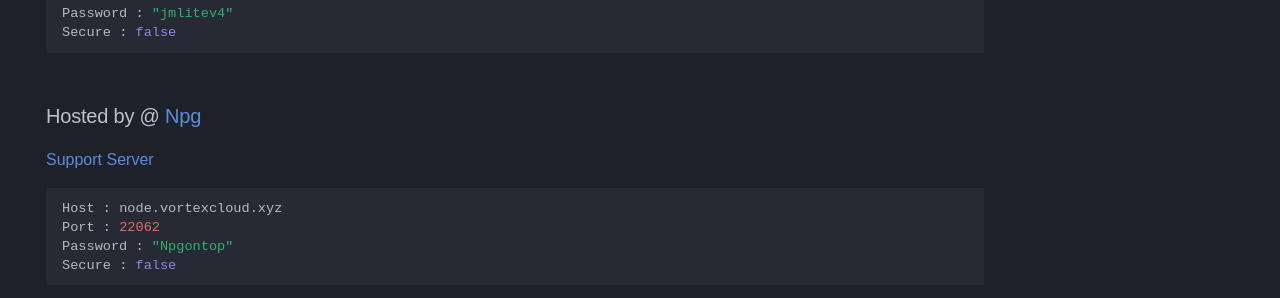
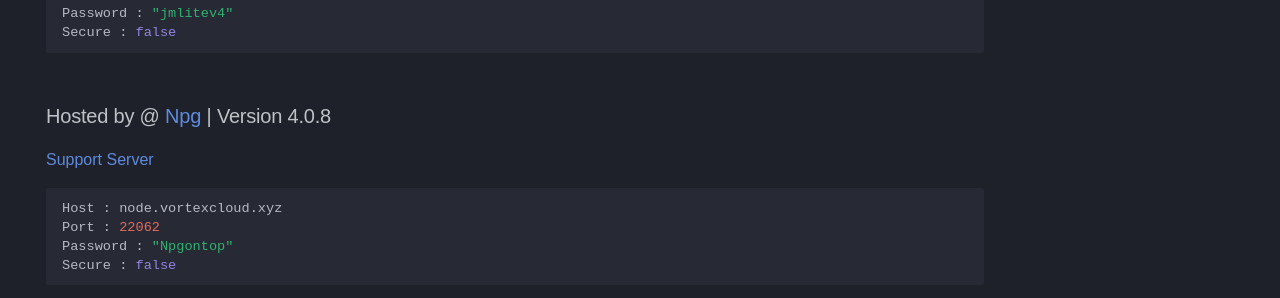
Before and after one commit to DarrenOfficial/lavalink-list, an MkDocs documentation site: the page built from docs/NoSSL/lavalink-without-ssl.md, in a window 1280 px wide and 900 px high, scrolled down 3108 px. Shown: the part 469-767 px from the top of the window. Built offline with MkDocs 1.6.1 and Material for MkDocs 9.7.7, drawn with Linux system fonts in a browser that asks for light colours; some web fonts are replaced; comment, search, counter and statistics services are not loaded; a style sheet for code colours, icons or effects is not loaded; some of the changed text lies outside the part shown.

Commit message:
Update lavalink-without-ssl.md

````diff
--- a/docs/NoSSL/lavalink-without-ssl.md
+++ b/docs/NoSSL/lavalink-without-ssl.md
@@ -159,7 +159,7 @@ Password : "jmlitev4"
 Secure : false
 ```
 
-### Hosted by @ [Npg](https://github.com/Wumpuspro)
+### Hosted by @ [Npg](https://github.com/Wumpuspro) | Version 4.0.8
 [Support Server](https://discord.gg/68EMdgg86b)
 ```bash
 Host : node.vortexcloud.xyz
````
